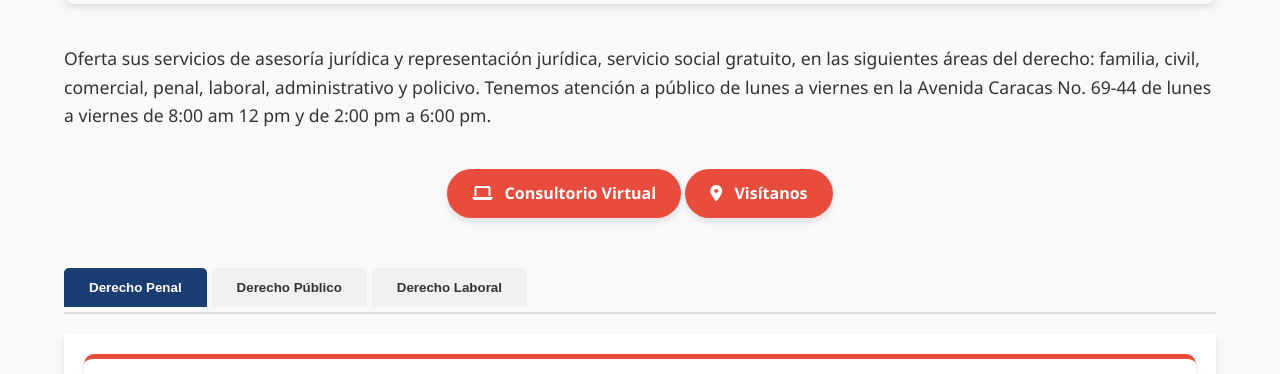
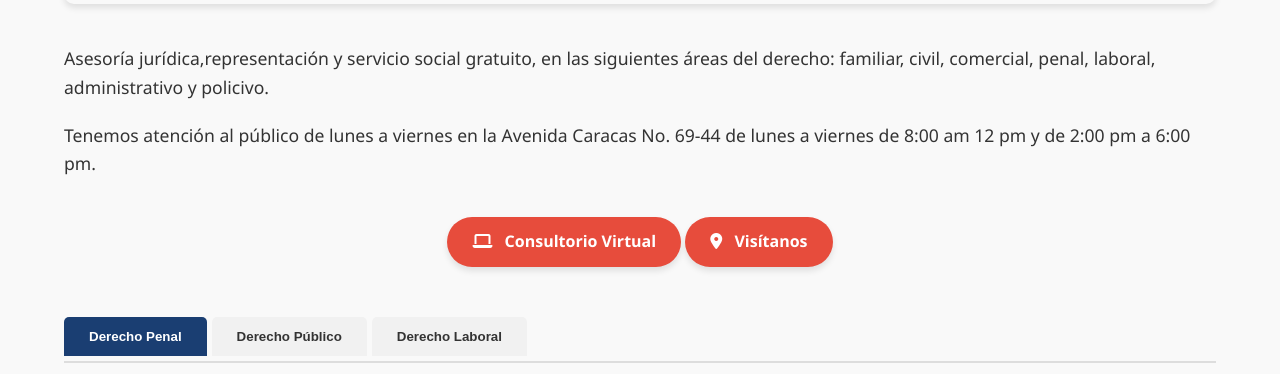
Before and after one commit to ConsultorioJuridico/ConsultorioJuridico.github.io, a plain HTML site: page index.html in a window 1280 px wide. Shown: the part 788-1162 px from the top of the page. Drawn offline with Linux system fonts and the light colour scheme.

Commit message:
Update index.html

```diff
--- a/index.html
+++ b/index.html
@@ -476,7 +476,8 @@
             <img src="https://images.unsplash.com/photo-1589829545856-d10d557cf95f?ixlib=rb-1.2.1&auto=format&fit=crop&w=1350&q=80" alt="Imagen de justicia">
         </div>
 
-        <p>Oferta sus servicios de asesoría jurídica y representación jurídica, servicio social gratuito, en las siguientes áreas del derecho: familia, civil, comercial, penal, laboral, administrativo y policivo. Tenemos atención a público de lunes a viernes en la Avenida Caracas No. 69-44 de lunes a viernes de 8:00 am 12 pm y de 2:00 pm a 6:00 pm.</p>
+        <p>Asesoría jurídica,representación y servicio social gratuito, en las siguientes áreas del derecho: familiar, civil, comercial, penal, laboral, administrativo y policivo.</p>
+        <p>Tenemos atención al público de lunes a viernes en la Avenida Caracas No. 69-44 de lunes a viernes de 8:00 am 12 pm y de 2:00 pm a 6:00 pm.</p>
 
         <div class="btn-container">
             <a href="https://areandinabogota.gestionjuridica.com/au/public/cjv" class="btn" target="_blank">
```
